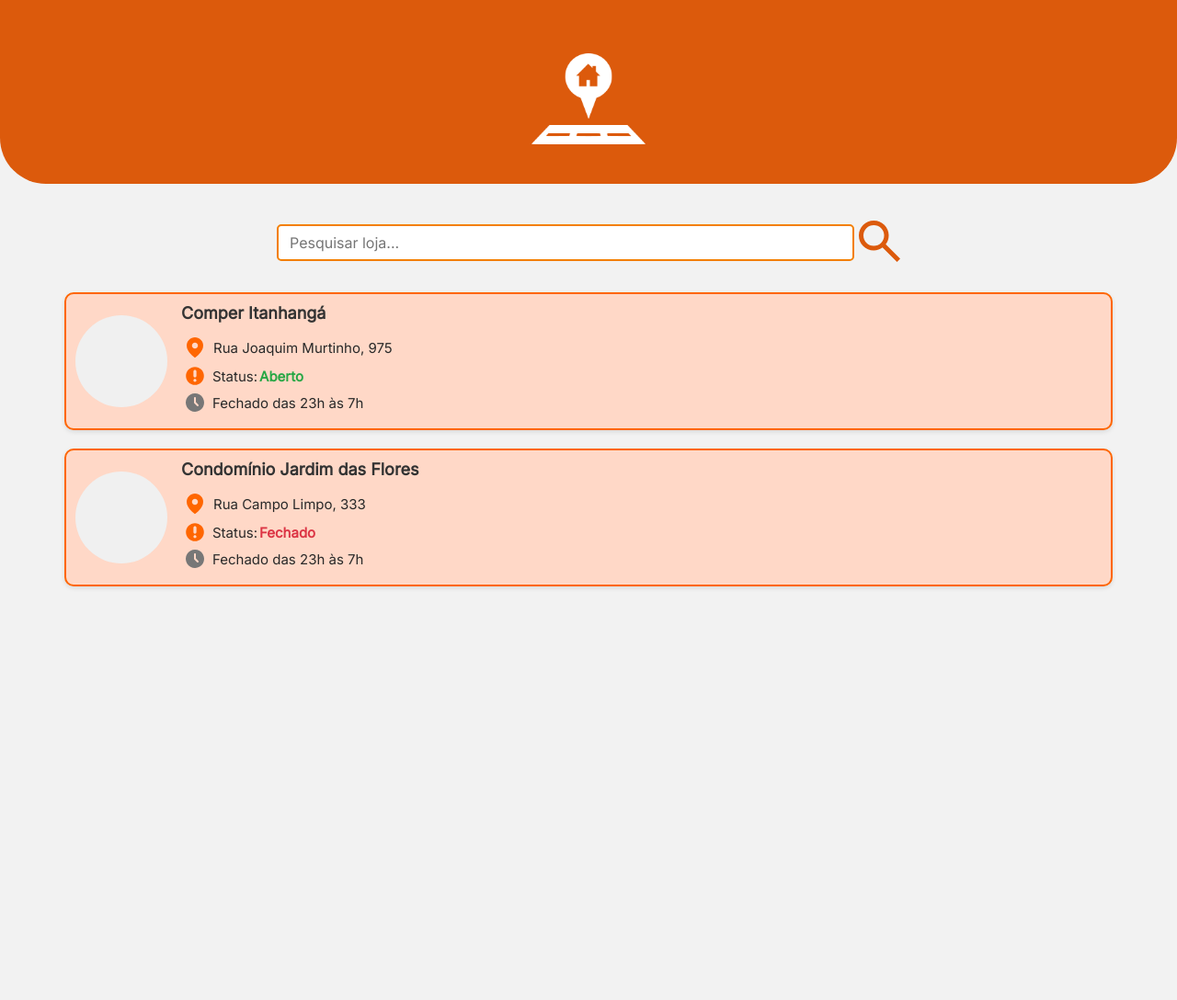
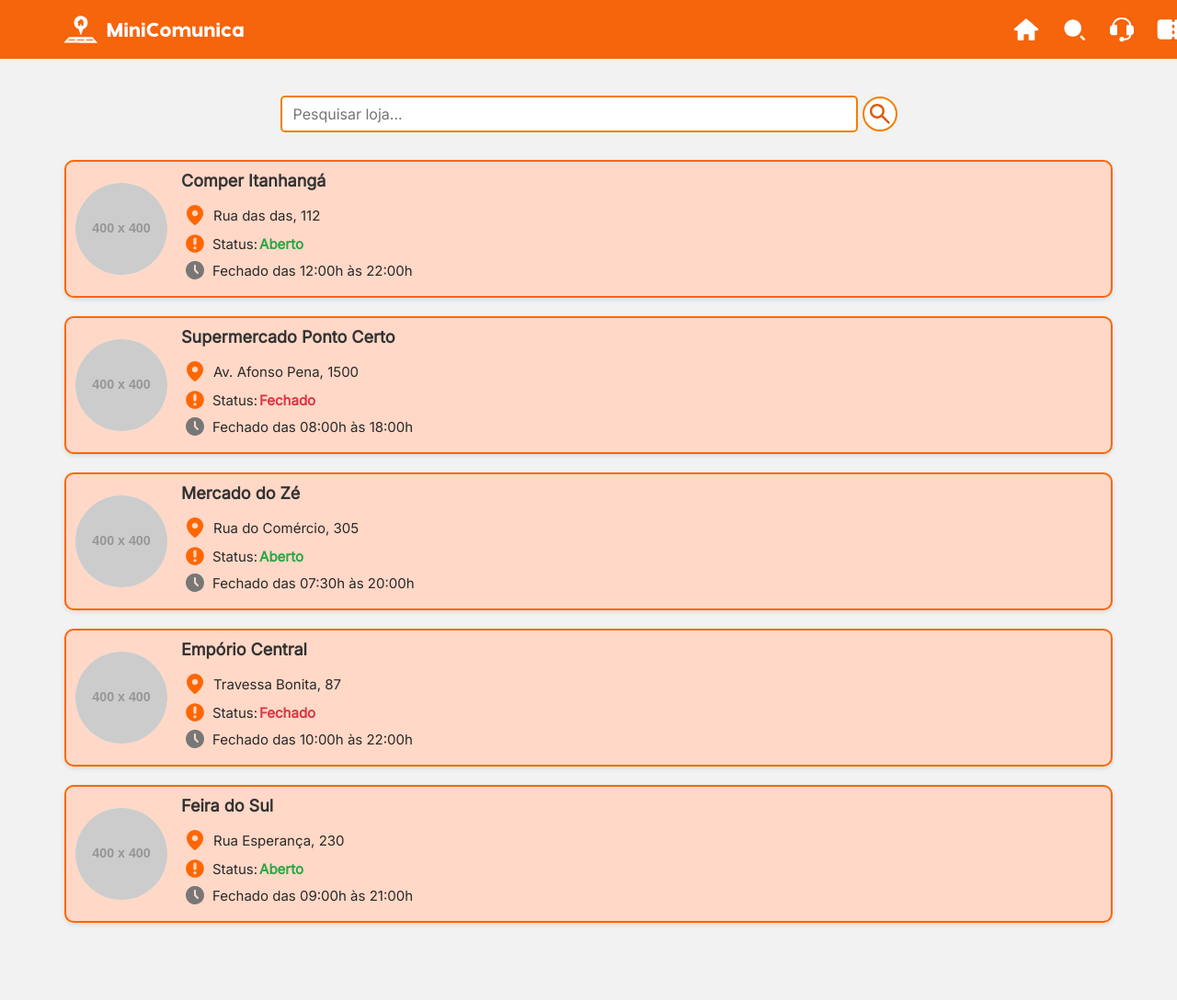
Before and after one commit to cadulucas1/CRUDCAT, a PHP site: page /search in a window 1280 px wide. Shown: the whole page at 92% size. Before the commit the page ends 640 px from the top, so only its background shows below. Run offline with PHP 8.4, Linux system fonts and the light colour scheme; grey boxes labelled with a size stand in for pictures from a placeholder-image service; some libraries are stand-ins or nearby versions.

Commit message:
feat(store-card): componentização do card de loja e ajustes de estilo no layout
- separa lógica de renderização em componente storeCard.js
- atualiza estilos do card, navbar e layout geral

```diff
--- a/app/components/js/produtoCard.js
+++ b/app/components/js/produtoCard.js
@@ -10,7 +10,7 @@ function renderProductCard(p) {
         ${isPromo
           ? `<div class="promo-value">${discount}</div>`
           : ''}
-        <img src="${p.image}" alt="${p.title}">
+        <img src="https://placehold.co/400" alt="${p.title}">
         <div class="product-title">
           ${p.title}
           <div class="product-status">• ${p.status}</div>
--- /dev/null
+++ b/app/components/js/storeCard.js
@@ -0,0 +1,28 @@
+function renderLojaCard(l) {
+    return `
+    <li class="card-result">
+        <div class="image-loja">
+            <img src="https://placehold.co/400">
+        </div>
+        <div class="dados-loja">
+        <h3 class="loja-nome">
+            ${l.nome_loja}
+        </h3>
+        <p class="loja-endereco">
+            <img src="./public/images/icons/icon_localizacao.svg" alt="ícone localização" class="dados-icone" id="icon-localizacao">
+            ${l.endereco_loja}, ${l.num_endereco_loja}
+        </p>
+        <p class="loja-status">
+            <img src="./public/images/icons/icon_status.svg" alt="ícone status" class="dados-icone" id="icon-status">
+            Status: <span class="status-${l.status}">${l.status}</span>
+        </p>
+        <p class="loja-horario">
+            <img src="./public/images/icons/icon_relogio.svg" alt="ícone horário" class="dados-icone" id="icon-horario">
+            Fechado das ${l.horario_abertura}h às ${l.horario_fechamento}h
+        </p>
+        </div>
+    </li>
+    `
+}
+
+export default renderLojaCard;
--- a/app/views/geral/search.php
+++ b/app/views/geral/search.php
@@ -1,23 +1,19 @@
 <!DOCTYPE html>
-<html lang="en">
+<html lang="pt-br">
 
-<head>
-  <?php
-  $css = ['/css/style.css', '/css/header.css', '/css/search.css'];
+<?php
+  $css = ['/css/style.css', '/css/search.css', '/css/geral/navbar.css'];
   require_once('./utils/head.php')
-  ?>
-  <meta charset="UTF-8">
-  <meta name="viewport" content="width=device-width, initial-scale=1.0">
-  <title>Document</title>
-</head>
+?>
 
 <body>
-  <header class="header-container">
-    <div class="header-content">
-      <img src="public/images/logo.png" alt="MiniComunica" class="header-logo">
-    </div>
-  </header>
-
+  <?php
+      include './app/components/php/navbar.php';
+  ?>
+  <?php
+      // $topBarClass = 'estendida';
+      include './app/components/php/topbar.php';
+  ?>
   <div class="page-container">
     <div class="search-container">
       <div class="search-content">
@@ -29,46 +25,9 @@
     </div>
 
     <ul class="search-results">
-      <li class="card-result">
-        <div class="image-loja"></div>
-        <div class="dados-loja">
-          <h3 class="loja-nome">Comper Itanhangá</h3>
-          <p class="loja-endereco">
-            <img src="./public/images/icons/icon_localizacao.svg" alt="ícone localização" class="dados-icone" id="icon-localizacao">
-            Rua Joaquim Murtinho, 975
-          </p>
-          <p class="loja-status">
-            <img src="./public/images/icons/icon_status.svg" alt="ícone status" class="dados-icone" id="icon-status">
-            Status: <span class="status-aberto">Aberto</span>
-          </p>
-          <p class="loja-horario">
-            <img src="./public/images/icons/icon_relogio.svg" alt="ícone horário" class="dados-icone" id="icon-horario">
-            Fechado das 23h às 7h
-          </p>
-        </div>
-      </li>
 
-      <li class="card-result">
-        <div class="image-loja"></div>
-        <div class="dados-loja">
-          <h3 class="loja-nome">Condomínio Jardim das Flores</h3>
-          </h3>
-          <p class="loja-endereco">
-            <img src="./public/images/icons/icon_localizacao.svg" alt="ícone localização" class="dados-icone" id="icon-localizacao">
-            Rua Campo Limpo, 333
-          </p>
-          <p class="loja-status">
-            <img src="./public/images/icons/icon_status.svg" alt="ícone status" class="dados-icone" id="icon-status">
-            Status: <span class="status-fechado">Fechado</span>
-          </p>
-          <p class="loja-horario">
-            <img src="./public/images/icons/icon_relogio.svg" alt="ícone horário" class="dados-icone" id="icon-horario">
-            Fechado das 23h às 7h
-          </p>
-        </div>
-      </li>
     </ul>
   </div>
 </body>
-
+<script type="module" src="./public/js/cliente/search.js"></script>
 </html>
--- a/public/css/geral/navbar.css
+++ b/public/css/geral/navbar.css
@@ -1,11 +1,3 @@
-*,
-*::before,
-*::after {
-  margin: 0;
-  padding: 0;
-  box-sizing: border-box;
-}
-
 
 .navbar_button_container {
     display: flex;
--- a/public/css/search.css
+++ b/public/css/search.css
@@ -39,16 +39,25 @@
 }
 .search-button {
   color: #F37F00;
-  width: 45px;
-  max-width: 60px;
+  height: 38px;
   background: none;
   border: none;
   cursor: pointer;
   vertical-align: middle;
+  background-color: #fff;
+  border: #F37F00 solid 2px;
+  border-radius: 50%;
+  aspect-ratio: 1 / 1;
+  transition: all .3s ease;
+  padding: 6px;
+  * {
+    transition: all .3s ease;
+  }
 }
 
 /* hover Anna */
-.search-button:hover {
+
+.search-button:hover img {
   transform: scale(1.1) rotate(5deg);
   filter: brightness(1.2);
 }
@@ -76,6 +85,8 @@ ul{
   align-items: center;
   gap: 20px;
   margin-top: 30px;
+  margin-bottom: 64px;
+
 }
 
 .card-result {
@@ -91,12 +102,14 @@ ul{
 }
 
 .image-loja {
-  width: 100px; /* Tamanho do círculo da imagem */
+  width: 100px;
   height: 100px;
-  background-color: #f0f0f0; /* Cor de fundo para o placeholder */
+  background-color: #f0f0f0;
   border-radius: 50%;
   margin-right: 15px;
-  flex-shrink: 0; /* Evita que o placeholder encolha */
+  flex-shrink: 0;
+  display: flex;
+  overflow: hidden;
 }
 
 .dados-loja {
@@ -153,14 +166,20 @@ ul{
   margin-right: 9px;
 }
 
-.status-aberto {
+.status-Aberto {
   color: #28a745;
   font-weight: bold;
   margin-left: 2px;
 }
 
-.status-fechado {
+.status-Fechado {
   color: #dc3545;
   font-weight: bold;
   margin-left: 2px;
 }
+
+@media (min-width: 768px) {
+  .page-container {
+    margin-top: 64px;
+  }
+}
--- a/public/css/style.css
+++ b/public/css/style.css
@@ -69,6 +70,108 @@ main {
         transform: translateY(-4px);
         box-shadow: 0 4px 8px rgba(0, 0, 0, 0.3);
     }
+}
+
+.store-div {
+  width: 100%;
+  display: flex;
+  flex-direction: column;
+  gap: 24px;
+}
+
+.title-store {
+  color: var(--LaranjaMaisFeliz);
+  margin-bottom: 16px;
+}
+
+/* Card Loja */
+
+.card-result {
+  background-color: #FFD8C7;
+  border-radius: 10px;
+  border: #FF6600 2px solid;
+  box-shadow: 0 2px 5px rgba(0, 0, 0, 0.1);
+  display: flex;
+  align-items: center;
+  padding: 10px;
+  width: 100%;
+}
+
+.image-loja {
+  width: 100px;
+  height: 100px;
+  background-color: #f0f0f0;
+  border-radius: 50%;
+  margin-right: 15px;
+  flex-shrink: 0;
+  display: flex;
+  overflow: hidden;
+}
+
+.dados-loja {
+  flex-grow: 1;
+}
+
+.loja-nome {
+  font-size: 18px;
+  font-weight: bold;
+  margin: 0px 0px 15px 0px;
+  color: #333;
+}
+
+.loja-endereco,
+.loja-status,
+.loja-horario {
+    display: flex;
+    font-size: 15px;
+    align-items: center;
+    color: #292929;
+    margin-top: 8px;;
+    margin-bottom: 1px;
+    margin-left: 3px;
+}
+
+.loja-status{
+  margin-left: 4px;
+}
+
+.loja-horario{
+  margin-left: 5px;
+  margin-bottom: 8px;
+}
+
+.dados-icone {
+  width: 100%;
+}
+
+#icon-localizacao{
+  width: 24px;
+  height: 24px;
+  margin-right: 8px;
+}
+
+#icon-status{
+  width: 22px;
+  height: 22px;
+  margin-right: 8px;
+}
+
+#icon-horario{
+  width: 20px;
+  height: 20px;
+  margin-right: 9px;
+}
+
+.status-Aberto {
+  color: #28a745;
+  font-weight: bold;
+  margin-left: 2px;
+}
+
+.status-Fechado {
+  color: #dc3545;
+  font-weight: bold;
+  margin-left: 2px;
 }
 
 /* TOAST (MENSAGEM) */
--- /dev/null
+++ b/public/js/cliente/search.js
@@ -0,0 +1,51 @@
+import renderLojaCard from '../../../app/components/js/storeCard.js';
+
+const lojas = [
+    {
+      nome_loja: 'Comper Itanhangá',
+      endereco_loja: 'Rua das das',
+      num_endereco_loja: '112',
+      status: 'Aberto',
+      horario_abertura: '12:00',
+      horario_fechamento: '22:00'
+    },
+    {
+      nome_loja: 'Supermercado Ponto Certo',
+      endereco_loja: 'Av. Afonso Pena',
+      num_endereco_loja: '1500',
+      status: 'Fechado',
+      horario_abertura: '08:00',
+      horario_fechamento: '18:00'
+    },
+    {
+      nome_loja: 'Mercado do Zé',
+      endereco_loja: 'Rua do Comércio',
+      num_endereco_loja: '305',
+      status: 'Aberto',
+      horario_abertura: '07:30',
+      horario_fechamento: '20:00'
+    },
+    {
+      nome_loja: 'Empório Central',
+      endereco_loja: 'Travessa Bonita',
+      num_endereco_loja: '87',
+      status: 'Fechado',
+      horario_abertura: '10:00',
+      horario_fechamento: '22:00'
+    },
+    {
+      nome_loja: 'Feira do Sul',
+      endereco_loja: 'Rua Esperança',
+      num_endereco_loja: '230',
+      status: 'Aberto',
+      horario_abertura: '09:00',
+      horario_fechamento: '21:00'
+    }
+  ];
+
+document.addEventListener('DOMContentLoaded', () => {
+    const ul = document.querySelector('.search-results');
+    if (!ul) return;
+
+    ul.innerHTML = lojas.map(renderLojaCard).join('');
+})
```
Also changed, not shown: other parts of public/css/style.css (+33 -3 lines), app/views/geral/home.php (+6 -4 lines), database/db_schema/db_schema.sql (+7 -4 lines), public/js/geral/home.js (+70 -25 lines), 1 other file.
